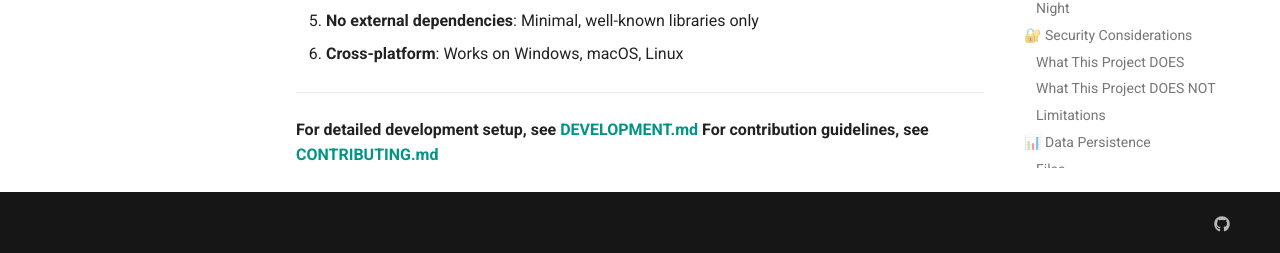
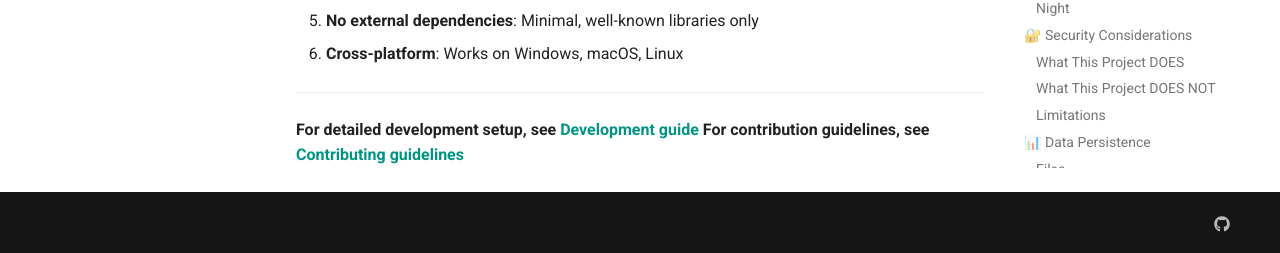
Before and after one commit to Nekas1980/anti-virus-projeto, an MkDocs documentation site: the page built from docs/architecture/architecture.md, in a window 1280 px wide and 900 px high, scrolled down 11281 px. Shown: the part 644-897 px from the top of the window. Built offline with MkDocs 1.6.1 and Material for MkDocs 9.7.7, drawn with Linux system fonts in a browser that asks for light colours; comment, search, counter and statistics services are not loaded.

Commit message:
fix(docs): broken architecture.md links blocking strict mkdocs build
The legacy footer pointed to DEVELOPMENT.md and CONTRIBUTING.md (repo
root), which mkdocs-material in --strict mode treats as fatal warnings.
Repointed to docs/architecture/development.md and
docs/contribute/guidelines.md.

Co-Authored-By: Claude Opus 4.7 <noreply@anthropic.com>

```diff
--- a/docs/architecture/architecture.md
+++ b/docs/architecture/architecture.md
@@ -549,5 +549,5 @@ docker run antivirus-projeto:1.0.0 /home/user/Downloads
 
 ---
 
-**For detailed development setup, see [DEVELOPMENT.md](DEVELOPMENT.md)**
-**For contribution guidelines, see [CONTRIBUTING.md](CONTRIBUTING.md)**
+**For detailed development setup, see [Development guide](development.md)**
+**For contribution guidelines, see [Contributing guidelines](../contribute/guidelines.md)**
```
